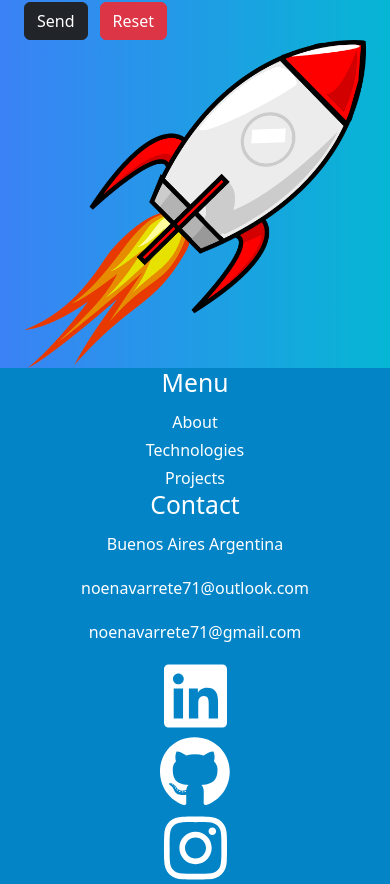
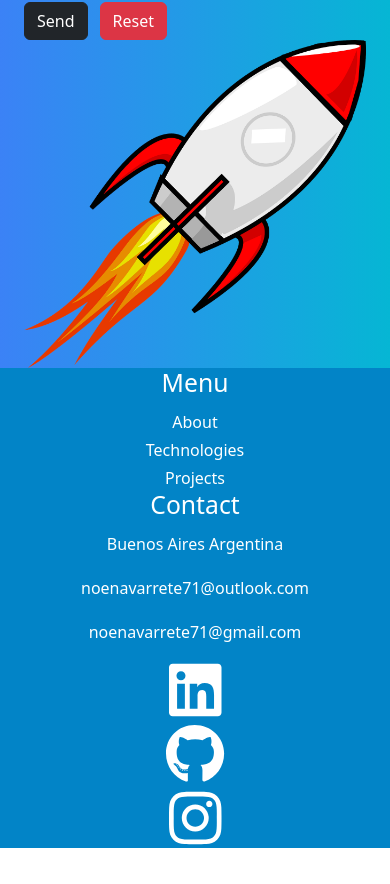
Before and after one commit to NoahNavarrete/Porfolio, a React (Create React App) app: page / in a window 390 px wide. Shown: the part 5281-6165 px from the top of the page. After the commit the page ends 6129 px from the top, so only its background shows below. Built offline with nearby package versions, Linux system fonts and the light colour scheme.

Commit message:
style and add element project

```diff
--- a/src/Components/Footer/Footer.jsx
+++ b/src/Components/Footer/Footer.jsx
@@ -5,9 +5,9 @@ import { Icon } from "./Icon";
 
 function Footer () {
     return(
-        <footer id="Footer" className="h-auto overflow-hidden w-screen text-white bg-sky-600 flex flex-col sm:flex-row flex-wrap justify-around no-underline">
+        <footer id="Footer" className="h-auto overflow-hidden w-screen text-white bg-sky-600 flex flex-row flex-wrap justify-around no-underline">
 
-            <div className="h-auto w-full justify-around  flex flex-col sm:flex-row sm:w-full sm:gap-6 sm:justify-around flex-wrap no-underline">
+            <div className="h-auto w-full justify-around  flex flex-row  sm:w-full sm:gap-6 sm:justify-around flex-wrap no-underline">
             <div className={styles.div}>
                 <h2 className=" self-center">Menu</h2>
                 <a href="#About" className={styles.a}> About</a>
--- a/src/Components/Footer/Styles.jsx
+++ b/src/Components/Footer/Styles.jsx
@@ -1,11 +1,11 @@
 export const a = "w-full text-white no-underline sm:text-xl flex justify-center hover:scale-125"
 
-export const div =" w-full gap-1 flex text-white flex-col no-underline self-center"
+export const div ="w-full sm:w-auto gap-1 flex text-white flex-col no-underline self-center"
 
-export const div2 ="w-full gap-1 flex text-white flex-col no-underline self-center"
+export const div2 ="w-full sm:w-auto gap-1 flex text-white flex-col no-underline self-center"
 
 export const div3 = " gap-1 flex text-white flex-col no-underline self-center"
 
 export const footer ="pt-2 h-auto flex flex-row flex-wrap box-border justify-around no-underline"
 
-export const icon = "text-7xl"
+export const icon = "text-6xl"
--- a/src/Components/Main/SectionMe.jsx
+++ b/src/Components/Main/SectionMe.jsx
@@ -9,7 +9,7 @@ function SectionMe() {
             <div className=" flex w-full justify-between ">
                 <img src={cloud} className="h-10 sm:h-48 transition-all duration-500 active:scale-125 sm:hover:scale-125" alt="" />
                 <p className="flex text-5xl transition-all duration-700  shadow-sm active:scale-15  sm:hover:scale-125 border-4 bg-[#0e0e58] border-[#f0f0ff] rounded-lg mt-28 sm:text-6xl text-white">About</p>
-                <img src={cloud} className=" h-10 sm:h-48 transition-all duration-500 hover:scale-125" alt="" />
+                <img src={cloud} className=" h-10 sm:h-48 transition-all duration-500 active:scale-125 sm:hover:scale-125" alt="" />
             </div>
            <img src={Me} alt="Me" className="hover:scale-125 hover:rotate-3  min-h-[50px] " />
 
--- a/src/Components/Main/SectionProject.jsx
+++ b/src/Components/Main/SectionProject.jsx
@@ -25,7 +25,7 @@ const SectionProject = () => {
     }
     useEffect(() => {
         const interval = setTimeout(()=>{
-            if(currentIndex ===2){
+            if(currentIndex ===3){
                 setCurrentIndex(0)
             }else{
                 setCurrentIndex(currentIndex +1)
--- a/src/Components/Main/SectionProjectData.jsx
+++ b/src/Components/Main/SectionProjectData.jsx
@@ -1,6 +1,7 @@
 import juego from "./Img/Juego.png"
 import eco from "./Img/eco.png"
 import calculator from  "./Img/calculator.png"
+import dino from "./Img/Dino.png"
 
 export const data = [
     {
@@ -15,5 +16,9 @@ export const data = [
         url: `${calculator}`,
         link:"https://calculator-noahnavarrete.vercel.app/"
     },
+    {
+        url: `${dino}`,
+        link:"https://dino-chrome-rho.vercel.app/"
+    },
 
 ];
```
Also changed, not shown: src/Components/Main/Img/Dino.png (added).
